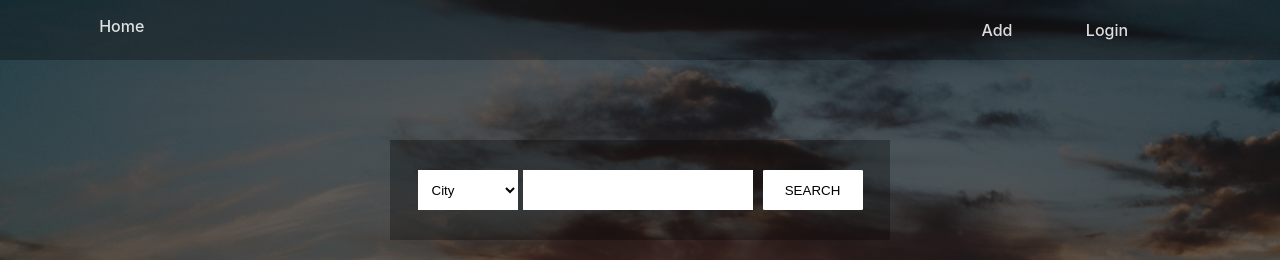
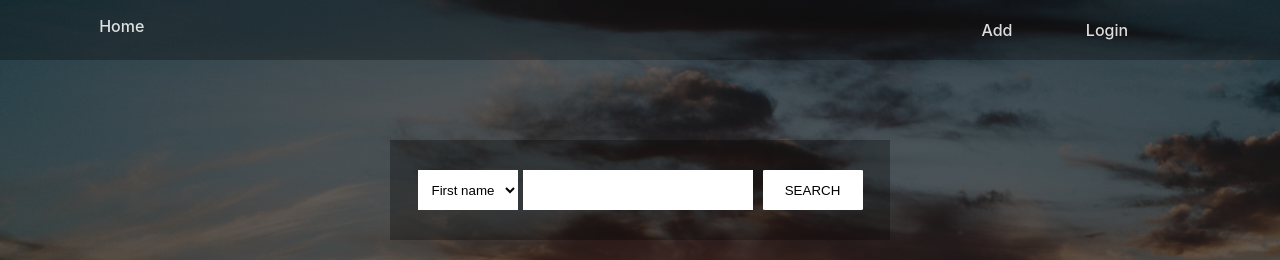
Before and after one commit to MilneS/missing, a React (Create React App) app: page / in a window 1280 px wide. Shown: the top 260 px of the page. Built offline with nearby package versions, Linux system fonts and the light colour scheme; no server answers.

Commit message:
map through api

```diff
--- a/src/App.js
+++ b/src/App.js
@@ -15,8 +15,8 @@ function App() {
     setClickedButton(button);
   };
 
+  // fetch api
   const [persons, setPersons] = useState([]);
-
   useEffect(() => {
     fetch(process.env.REACT_APP_API)
       .then((response) => {
@@ -26,13 +26,22 @@ function App() {
         throw response;
       })
       .then((data) => {
-        setPersons(data);
+        const people= data.map((item, index) => {
+          return {
+            first_name: item.first_name,
+            last_name: item.last_name,
+            city: item.city,
+            state: item.state,
+          };
+        });console.log(people)
+        setPersons(people);
       })
       .catch((err) => {
         console.log(err);
       });
   }, []);
 
+  // use api data
   useEffect(() => {
     console.log(persons);
   }, [persons]);
--- a/src/comps/Search-missing.js
+++ b/src/comps/Search-missing.js
@@ -11,10 +11,11 @@ const Search = () => {
       <div className={classes.formcontainer}>
         <form onSubmit={searchHandler}>
           <select className={classes.formselect}>
+            <option>First name</option>
+            <option>Last name</option>
+            <option>Age</option>
             <option>City</option>
-            <option>County</option>
-            <option>Name</option>
-            <option>Age</option>
+            <option>State</option>
           </select>
           <label htmlFor="search" />
           <input id="search" className={classes.inputstyle} />
```
